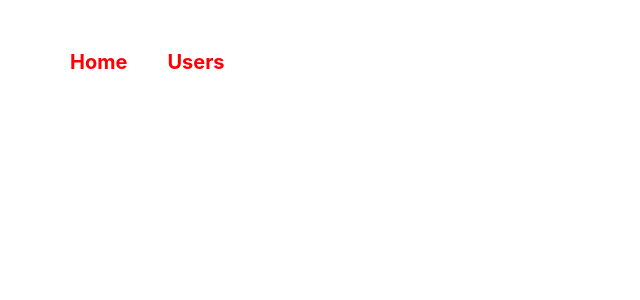
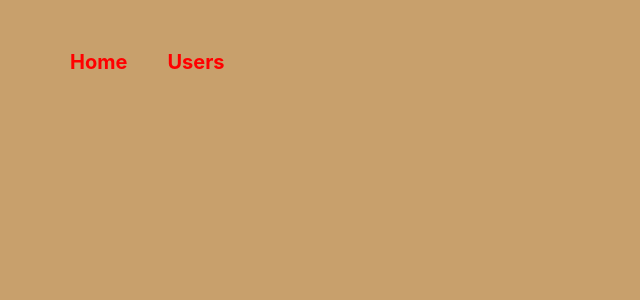
Before and after one commit to Bentike/altsch-assignment, a React (Create React App) app: page / in a window 1280 px wide. Shown: the top 300 px of the page, without its empty margins (0-640 px from the left). Built offline with nearby package versions, Linux system fonts and the light colour scheme.

Commit message:
changed body background

```diff
--- a/src/index.css
+++ b/src/index.css
@@ -5,6 +5,7 @@ body {
     sans-serif;
   -webkit-font-smoothing: antialiased;
   -moz-osx-font-smoothing: grayscale;
+  background-color: rgb(200, 160, 108);
 }
 
 code {
```
